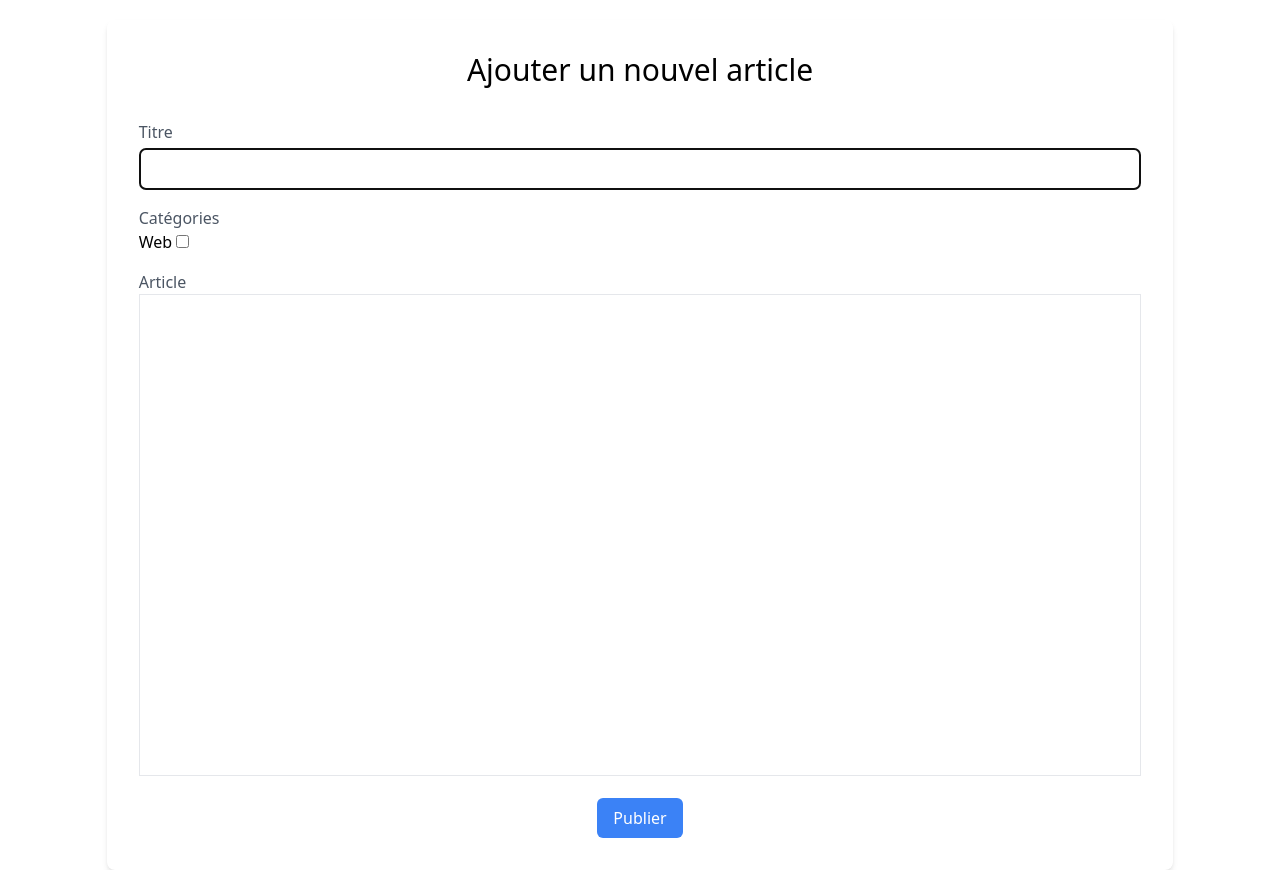
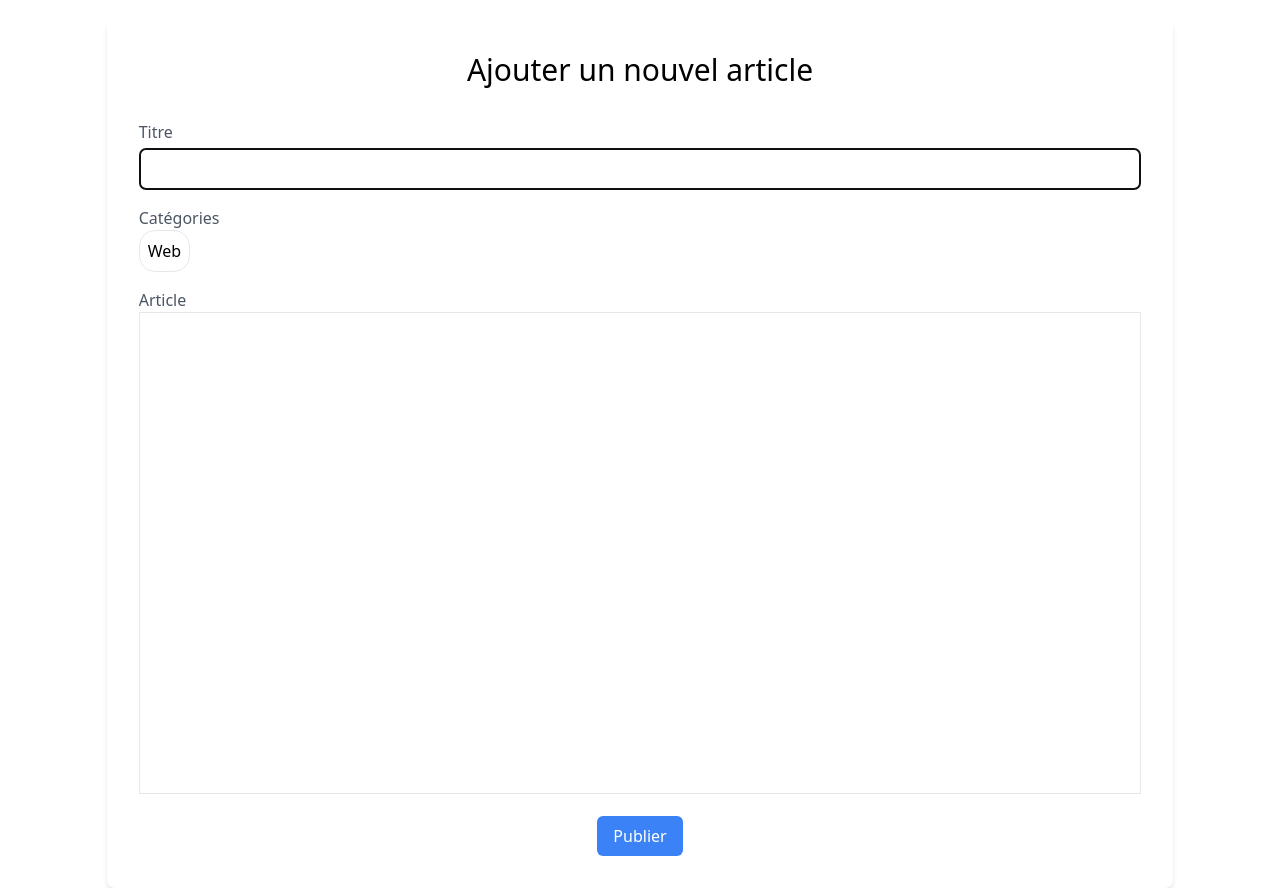
Before and after one commit to CorentinAT/blogPHP, a PHP site: page /pages/creer_article.php in a window 1280 px wide. Run offline with PHP 8.4, Linux system fonts and the light colour scheme; the visitor is signed in with stand-in values (Sample User, id 1); data comes from the database, SQL or seed files in the repository; some libraries are stand-ins or nearby versions.

Commit message:
jolies categories à cocher

```diff
--- a/pages/creer_article.php
+++ b/pages/creer_article.php
@@ -12,15 +12,21 @@ require_once "../traitement/config.php" ?>
       </div>
       <div class="mb-4">
         <label for="categories" class="block text-sm md:text-base font-medium text-gray-600">Catégories</label>
-        <fieldset id="categories">
+        <fieldset id="categories" class="flex gap-3">
           <?php
             $sql = "SELECT * FROM categorie";
             foreach($connexion->query($sql) as $categorie) {
-              echo "<label for='". $categorie['nom'] ."'>". $categorie['nom'] ."</label>
-              <input type='checkbox' name='categories[]' value='". $categorie['id'] ."' id='". $categorie['nom'] ."'/>";
+              echo "<input type='checkbox' name='categories[]' value='". $categorie['id'] ."' id='". $categorie['nom'] ."' class='hidden'/>
+              <label for='". $categorie['nom'] ."' class='border rounded-2xl p-2 select-none transition-all duration-200 flex justify-center items-center'>". $categorie['nom'] ."</label>";
             }
           ?>
         </fieldset>
+        <style>
+          #categories input:checked + label {
+            background-color: rgb(59 130 246);
+            color: white;
+          }
+        </style>
       </div>
       <div class="mb-4">
         <label for="article" class="block text-sm md:text-base font-medium text-gray-600">Article</label>
```
